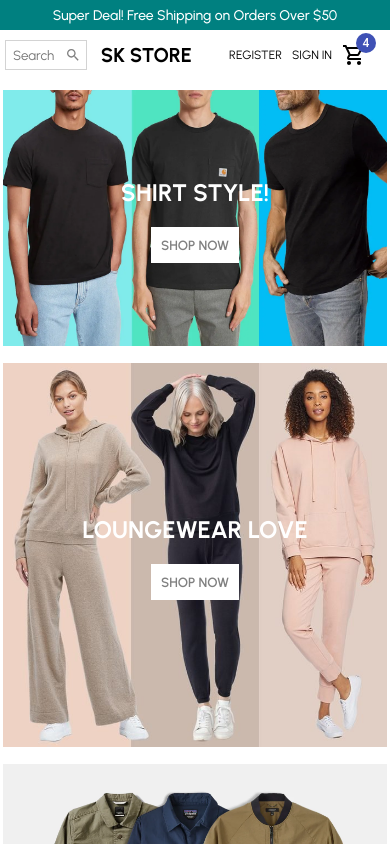
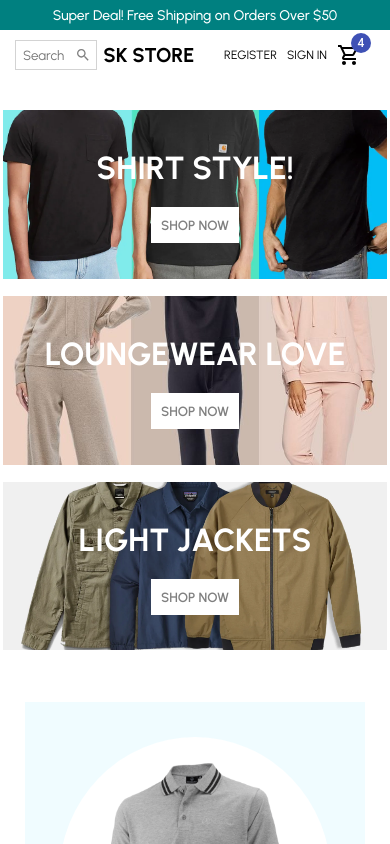
Before and after one commit to Shahzadsk046/SK-Store, a React (Create React App) app: page / in a window 390 px wide. Shown: the top 844 px of the page. Built offline with nearby package versions, Linux system fonts and the light colour scheme.

Commit message:
Small Responsive Design Completed

```diff
--- a/src/components/Categories.jsx
+++ b/src/components/Categories.jsx
@@ -1,7 +1,7 @@
 import React from "react";
 import styled from "styled-components";
 import { categories } from "../data";
-import { xsmall } from "../responsive";
+import { small, xsmall } from "../responsive";
 import Categoryitem from "./Categoryitem";
 
 const Container = styled.div`
@@ -9,6 +9,7 @@ const Container = styled.div`
     padding: 20px;
     justify-content: space-between;
   ${xsmall({padding: "0px", flexDirection:"column"})}
+  ${small({padding: "20px 0px", flexDirection:"column"})}
 `;
 
 const Categories = () => {
--- a/src/components/Categoryitem.jsx
+++ b/src/components/Categoryitem.jsx
@@ -1,5 +1,5 @@
 import styled from "styled-components";
-import { xsmall, medium } from "../responsive";
+import { xsmall, medium, small } from "../responsive";
 
 const Container = styled.div`
   flex: 1;
@@ -14,8 +14,9 @@ const Image = styled.img`
   width: 100%;
   height: 100%;
   object-fit: cover;
+  ${medium({ height: "100%", width:"100%" })}
+  ${small({ height: "50vh" })}
   ${xsmall({ height: "20vh" })}
-  ${medium({ height: "100%", width:"100%" })}
 `;
 
 const Info = styled.div`
@@ -28,14 +29,14 @@ const Info = styled.div`
   flex-direction: column;
   align-items: center;
   justify-content: center;
-  ${medium({textAlign: "center"})}
+  text-align: center;
 `;
 
 const Title = styled.h1`
   color: white;
   margin-bottom: 20px;
-  /* font-size: 1.6rem; */
   ${medium({fontSize: "1.5rem"})}
+  ${small({fontSize: "2rem"})}
 `;
 
 const Button = styled.button`
--- a/src/components/Footer.jsx
+++ b/src/components/Footer.jsx
@@ -1,11 +1,12 @@
 import styled from "styled-components";
 import { Facebook, Instagram, Twitter, GitHub, Room, Phone, MailOutline } from "@material-ui/icons";
 import Payment1 from '../images/payment2.png';
-import { xsmall, medium } from "../responsive";
+import { xsmall, medium, small } from "../responsive";
 
 const Container = styled.div`
   display: flex;
-  ${xsmall({flexDirection: "column"})}
+  ${small({flexDirection: "column"})}
+  /* ${xsmall({flexDirection: "column"})} */
 `;
 
 const Left = styled.div`
@@ -56,6 +57,7 @@ const List = styled.ul`
   display: flex;
   flex-wrap: wrap;
   ${medium({flexDirection: "column"})}
+  ${small({flexDirection: "row"})}
 `;
 
 const ListItem = styled.li`
@@ -66,7 +68,8 @@ const ListItem = styled.li`
 const Right = styled.div`
   flex: 1;
   padding: 20px;
-  ${xsmall({backgroundColor: "#fff8f8"})}
+  ${small({backgroundColor: "#fff8f8"})}
+  /* ${xsmall({backgroundColor: "#fff8f8"})} */
 `;
 
 const ContactItem = styled.div`
--- a/src/components/Navbar.jsx
+++ b/src/components/Navbar.jsx
@@ -2,7 +2,7 @@ import { Badge } from "@material-ui/core";
 import { Search, ShoppingCartOutlined } from "@material-ui/icons";
 import React from "react";
 import styled from "styled-components";
-import { xsmall } from "../responsive";
+import { small, xsmall } from "../responsive";
 
 const Container = styled.div`
   height: 60px;
@@ -15,6 +15,7 @@ const Wrapper = styled.div`
   align-items: center;
   justify-content: space-between;
   ${xsmall({padding: "10px 0px"})}
+  ${small({padding: "10px 10px"})}
 `;
 
 const Left = styled.div`
--- a/src/components/Slider.jsx
+++ b/src/components/Slider.jsx
@@ -2,7 +2,7 @@ import { ArrowLeftOutlined, ArrowRightOutlined } from "@material-ui/icons";
 import { useState } from "react";
 import styled from "styled-components";
 import { slideritems } from "../data";
-import { xsmall, medium } from "../responsive";
+import { xsmall, medium, small } from "../responsive";
 // import Slide1 from "../images/slide1.jpg";
 
 const Container = styled.div`
@@ -12,6 +12,7 @@ const Container = styled.div`
   position: relative;
   overflow: hidden;
   ${xsmall({ display: "none" })}
+  /* ${small({ height: "100vh" })} */
   ${medium({ height: "40vh", width: "100%" })}
 `;
 
@@ -39,6 +40,8 @@ const Wrapper = styled.div`
   display: flex;
   transition: all 1.5s ease;
   transform: translateX(${(props) => props.slideIndex * -100}vw);
+
+  ${small({height: "40vh"})}
 `;
 
 const Slide = styled.div`
@@ -57,15 +60,18 @@ const ImgContainer = styled.div`
 const Image = styled.img`
   height: 80%;
   ${medium({ width: "55vw", height: "100%" })}
+  ${small({height: "100%"})}
 `;
 
 const InfoContainer = styled.div`
   flex: 1;
   padding: 50px;
+  ${small({width: "100%", height: "100%"})}
 `;
 
 const Title = styled.h1`
   font-size: 70px;
+  ${small({fontSize: "40px"})}
 `;
 
 const Desc = styled.p`
@@ -73,6 +79,7 @@ const Desc = styled.p`
   font-size: 20px;
   font-weight: 500;
   letter-spacing: 3px;
+  ${small({fontSize: "16px", margin:"20px 0px"})}
 `;
 
 const Button = styled.button`
```
